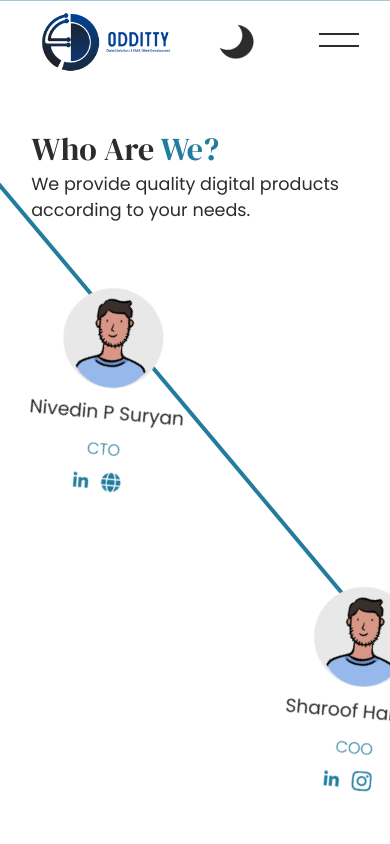
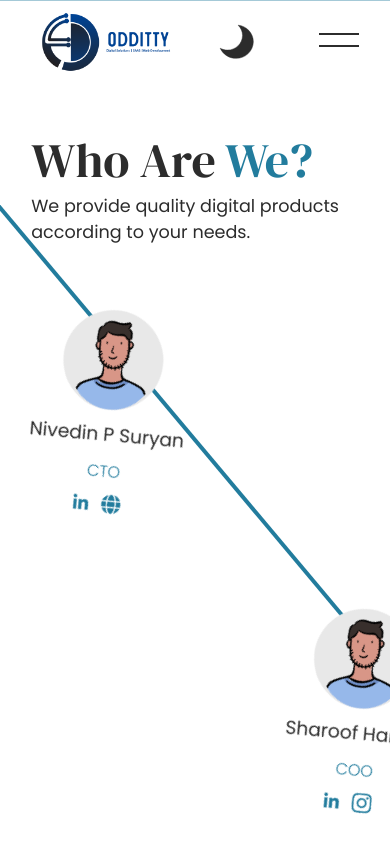
Before and after one commit to Odditty/Odditty-Portfolio, a Next.js app: page /about in a window 390 px wide. Shown: the top 844 px of the page. Built offline with nearby package versions, Linux system fonts and the light colour scheme.

Commit message:
mobile nav bug fix

```diff
--- a/components/Header.js
+++ b/components/Header.js
@@ -71,6 +71,7 @@ function Header() {
 
   useEffect(() => {
     isOpen ? setIsOpen(false) : setIsOpen(true);
+    handleHamToggle();
   }, [router.pathname]);
 
   useEffect(() => {
--- a/styles/About.module.scss
+++ b/styles/About.module.scss
@@ -12,7 +12,7 @@
     z-index: 2;
     h1 {
       font-family: "DM Serif Display", serif;
-      font-size: clamp(2rem, 4vw, 5rem);
+      font-size: clamp(3rem, 4vw, 5rem);
       font-weight: 400;
       span {
         color: var(--primary);
```
